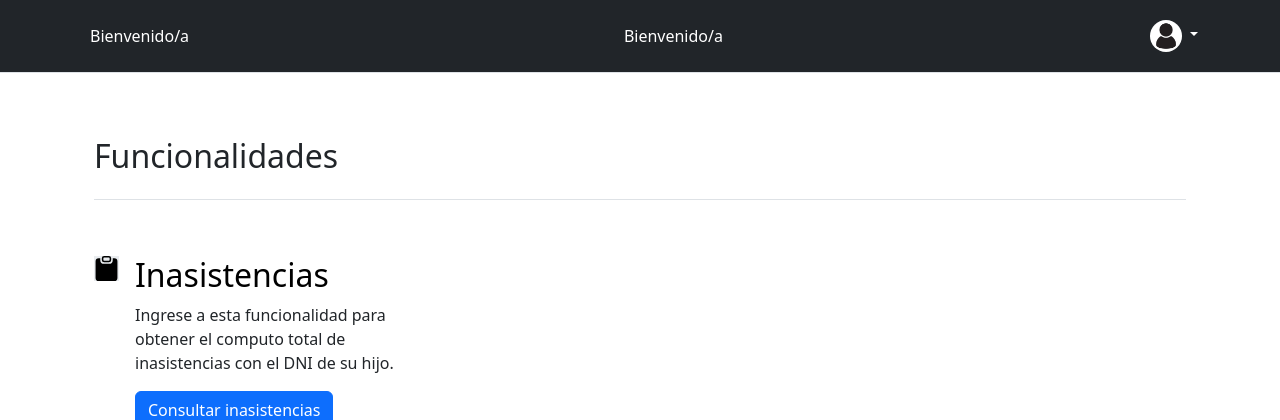
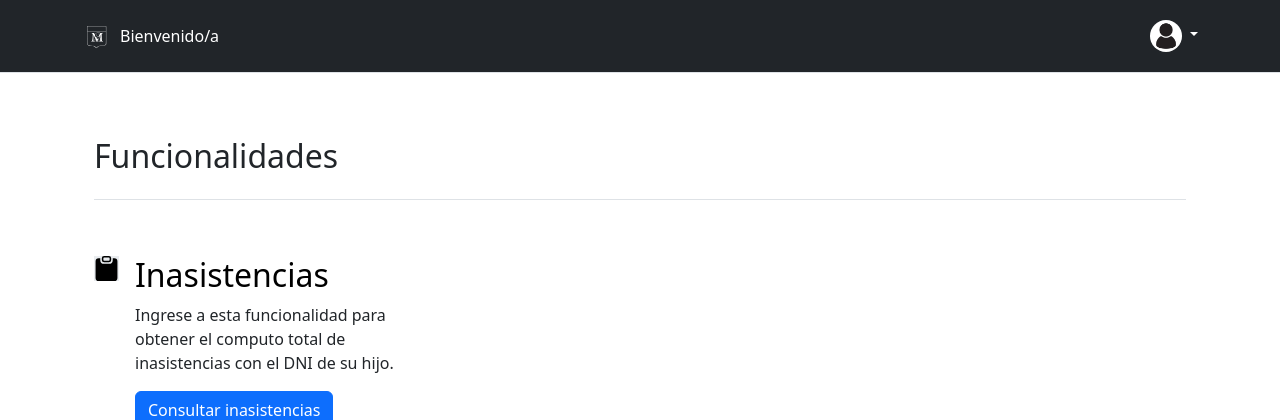
Before and after one commit to JeroMu03/Aplicacion-Web, a Flask app: template templates/menupadre.html in a window 1280 px wide. Shown: the top 420 px of the page. Run offline with Flask 3, Linux system fonts and the light colour scheme; the template is opened without the code that fills it, so the values that code supplies are empty; some libraries are stand-ins or nearby versions.

Commit message:
Add files via upload

```diff
--- a/app.py
+++ b/app.py
@@ -19,12 +19,12 @@ def bienvenida():
             if request.form['tipo'] == 'padre':
                 padre = Padre.query.filter_by(correo=request.form['mail']).first()
                 if(padre is not None):
-                    print(padre)
                     passver = PasswordVer(request.form['contra'])
                     if(passver.validarPassword(padre.clave)):
+                        session["id"] = padre.id
                         session["mail"] = padre.correo
                         session["tipo"] = request.form['tipo']
-                        return render_template('menupadre.html', datos=[padre.nombre,padre.apellido])
+                        return render_template('menupadre.html', datos=[padre.nombre,padre.apellido, session["tipo"]])
                 flash('Verifica tus credenciales de acceso, Email o contraseña inválidos')
                 return render_template('login.html')
             else:
@@ -48,6 +48,7 @@ def logout():
     session.pop('mail')
     session.pop('tipo')
     return redirect(url_for('usuario'))
+
 
 #@app.route('/inasistencias')
 #def asistencia():
--- a/templates/menupadre.html
+++ b/templates/menupadre.html
@@ -91,14 +91,13 @@
             <a href="/" class="d-flex align-items-center mb-2 mb-lg-0 link-body-emphasis text-decoration-none">
 
             </a>
-
+            <a class="navbar-brand">
+              <img src="/static/img/logosanmiguel.svg" alt="logo" width="30" height="24" style="filter: invert()">
             <ul class="nav col-12 col-lg-auto me-lg-auto mb-2 justify-content-center mb-md-0">
               <li><a class="nav-link px-2 text-white">Bienvenido/a {{datos[0]}} {{datos[1]}}</a></li>
             </ul>
 
-            <ul class="nav col-12 col-lg-auto me-lg-auto mb-2 justify-content-center mb-md-0">
-              <li><a class="nav-link px-2 text-white">Bienvenido/a {{datos[0]}} {{datos[1]}}</a></li>
-            </ul>
+
 
             <div class="dropdown text-end">
               <a href="#" class="d-block link-body-emphasis text-decoration-none dropdown-toggle text-white" data-bs-toggle="dropdown" aria-expanded="false">
```
